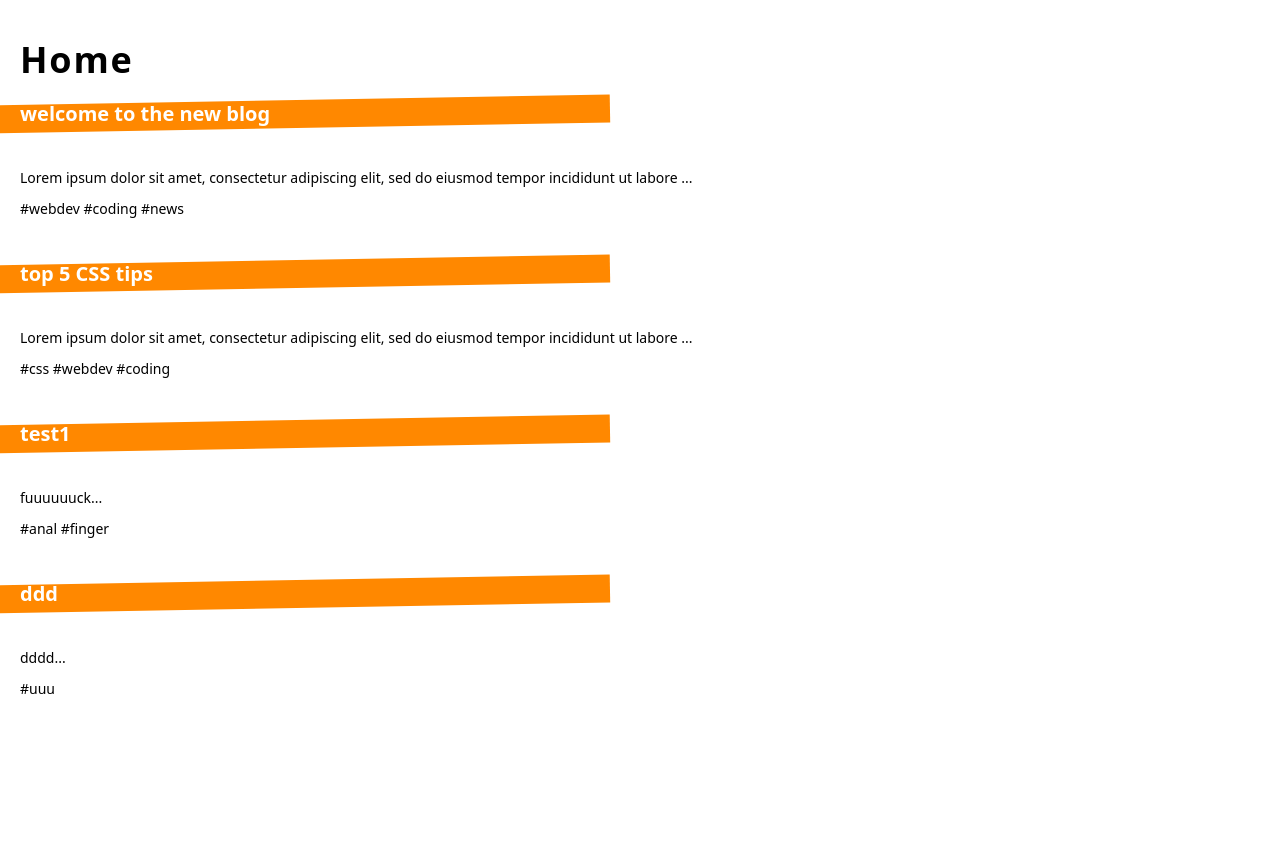
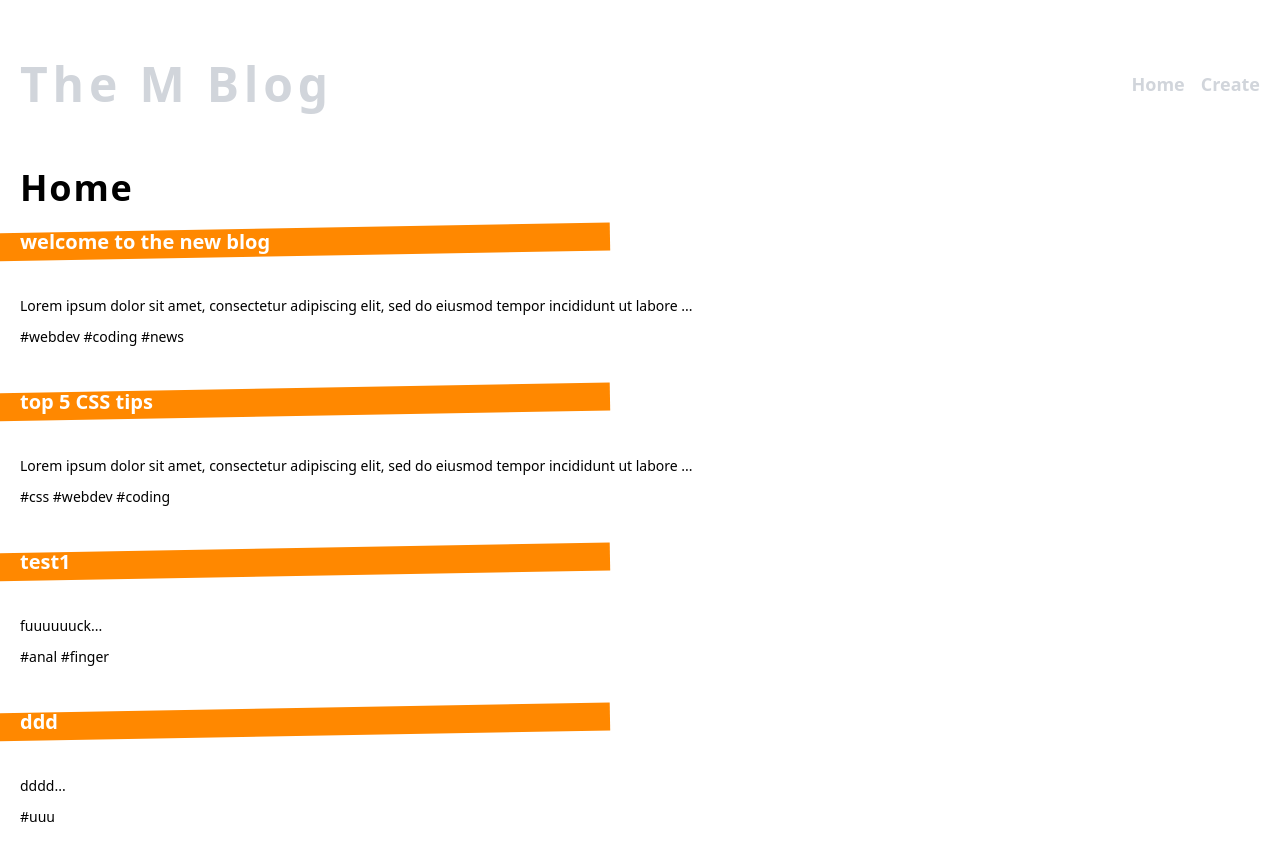
Before and after one commit to Marshall-Hao/blog-m, a Vue app: page / in a window 1280 px wide. Shown: the top 860 px of the page. Before the commit the page ends 800 px from the top, so only its background shows below. Built offline with nearby package versions, Linux system fonts and the light colour scheme; data requests are answered from the project's data file; what tailwindcss-pseudo-elements would draw is missing.

Commit message:
navbar done

```diff
--- a/src/App.vue
+++ b/src/App.vue
@@ -1,6 +1,15 @@
 <template>
+  <Navbar />
   <router-view/>
 </template>
+
+<script>
+import Navbar from './components/Navbar.vue'
+
+export default {
+  components: { Navbar }
+}
+</script>
 
 <style>
 #nav {
--- /dev/null
+++ b/src/components/Navbar.vue
@@ -0,0 +1,19 @@
+<template>
+  <header class="p-5 mt-10 flex justify-between items-center">
+      <p class="text-gray-300 text-5xl font-bold tracking-widest">The M Blog</p>
+      <nav class="space-x-4">
+          <router-link :to="{ name: 'Home'}" class="inline-block text-lg font-semibold text-gray-300 hover:text-gray-500">Home</router-link>
+          <router-link :to="{ name: 'Create'}" class="inline-block text-lg font-semibold text-gray-300 hover:text-gray-500">Create</router-link>
+      </nav>
+  </header>
+</template>
+
+<script>
+export default {
+
+}
+</script>
+
+<style>
+
+</style>
```
